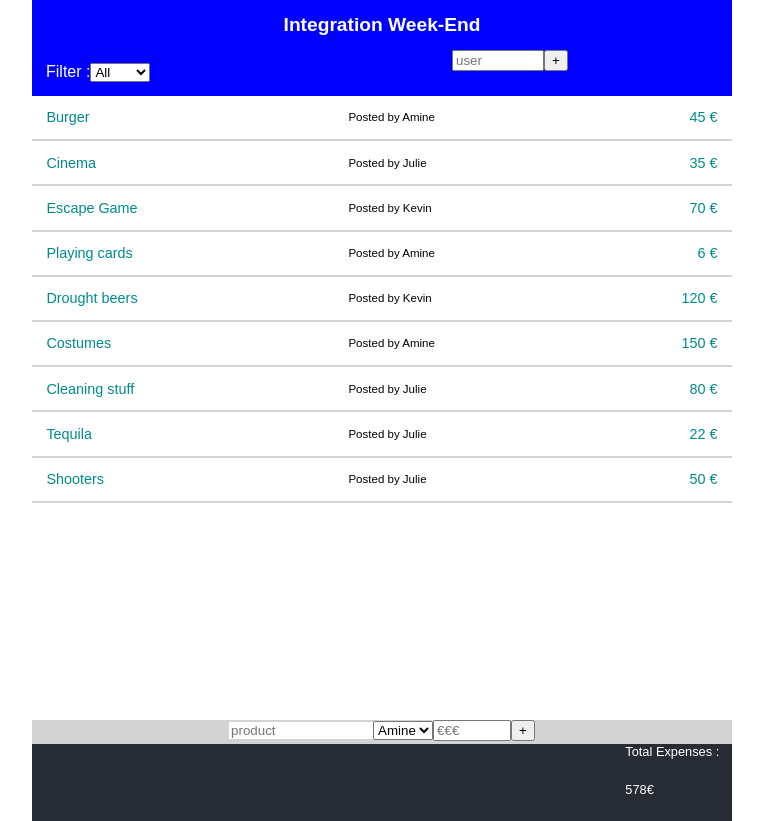
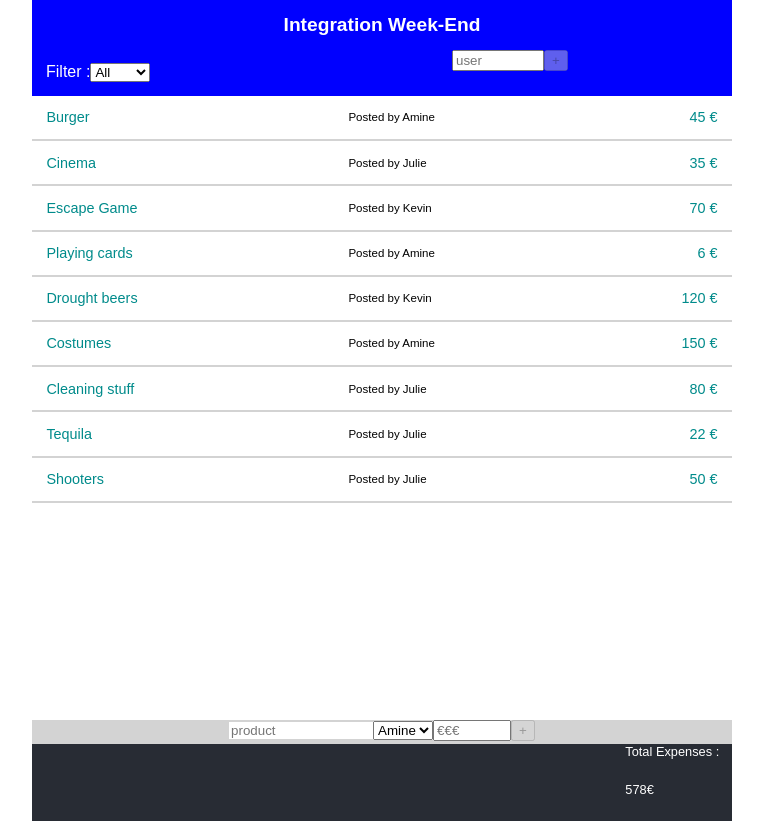
Before and after one commit to AdrienWeyl/TpReactPart1, a React (Create React App) app: page / in a window 1280 px wide. Shown: the whole page, without its empty margins (258-1021 px from the left). Built offline with nearby package versions, Linux system fonts and the light colour scheme.

Commit message:
Disable buttons on invalid input

```diff
--- a/src/Componant/Footer/newExpense.js
+++ b/src/Componant/Footer/newExpense.js
@@ -37,7 +37,7 @@ class NewExpense extends React.Component{
             <Input name={"formProduct"} type={"text"} placeholder={"product"} handleChange={this.changeProduct}/>
             <DropDown users={this.props.users} class={"formSelect"} handleChange={this.changeOwner} dropDownClass={"dropDownForm"}/>
             <Input name={"formPrice"} type={"integer"} placeholder={"€€€"} handleChange={this.changePrice} />
-            <button className={"formButton"} onClick={this.onClick}>+</button>
+            <button disabled={!(this.state.product !== "" && this.state.price)} className={"formButton"} onClick={this.onClick}>+</button>
         </div>
     }
 }
--- a/src/Componant/Head/addUser.js
+++ b/src/Componant/Head/addUser.js
@@ -23,7 +23,7 @@ class AddUser extends React.Component{
     render() {
         const {name} = this.props;
         const input = (<Input name={"addUserInput"} type={"text"} placeholder={"user"} handleChange={this.onChangeInput}/>);
-        const button = (<button className={"addButton"} onClick={this.onClick}>+</button>);
+        const button = (<button className={"addButton"} disabled={!(this.state.input !== '' && !this.props.users.includes(this.state.input))} onClick={this.onClick}>+</button>);
 
         return (<div className={name}>
             {input}
```
